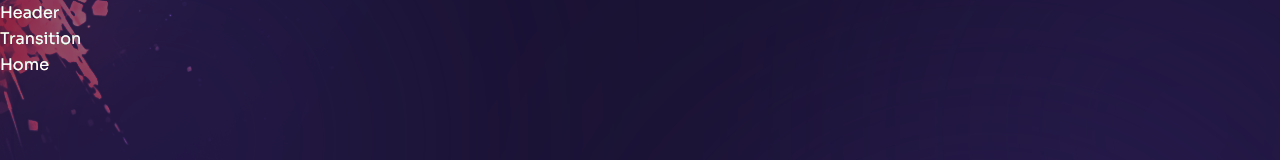
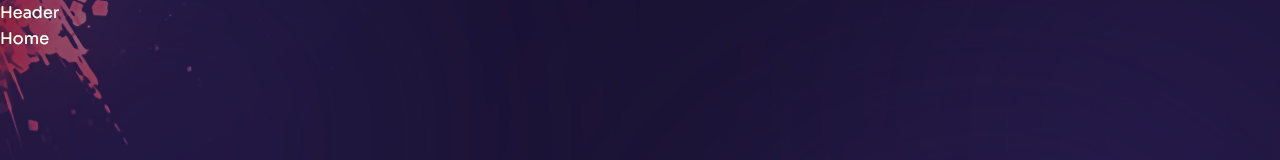
Before and after one commit to Emmanuel-ee/personal-portfolio, a Next.js app: page / in a window 1280 px wide. Shown: the top 160 px of the page. Built offline with nearby package versions, Linux system fonts and the light colour scheme.

Commit message:
define transitioning

```diff
--- a/components/Transition.js
+++ b/components/Transition.js
@@ -1,7 +1,49 @@
+// framer motion
+import { motion } from 'framer-motion';
+
+// variants
+const transitionVariants = {
+  initial: {
+    x: '100%',
+    width: '100%',
+  },
+  animate: {
+    x: '0%',
+    width: '0%',
+  },
+  exit: {
+    x: ['0%', '100%'],
+    width: ['0%', '100%'],
+  },
+};
+
 const Transition = () => {
   return (
     <>
-      <div>Transition</div>
+      <motion.div
+        className='fixed top-0 bottom-0 right-full w-screen h-screen z-30 bg-[#2e2257]'
+        variants={transitionVariants}
+        initial='initial'
+        animate='animate'
+        exit='exit'
+        transition={{ delay: 0.2, duration: 0.6, ease: 'easeInOut' }}
+      ></motion.div>
+      <motion.div
+        className='fixed top-0 bottom-0 right-full w-screen h-screen z-20 bg-[#3b2d71]'
+        variants={transitionVariants}
+        initial='initial'
+        animate='animate'
+        exit='exit'
+        transition={{ delay: 0.4, duration: 0.6, ease: 'easeInOut' }}
+      ></motion.div>
+      <motion.div
+        className='fixed top-0 bottom-0 right-full w-screen h-screen z-10 bg-[#4b3792]'
+        variants={transitionVariants}
+        initial='initial'
+        animate='animate'
+        exit='exit'
+        transition={{ delay: 0.6, duration: 0.6, ease: 'easeInOut' }}
+      ></motion.div>
     </>
   );
 };
```
